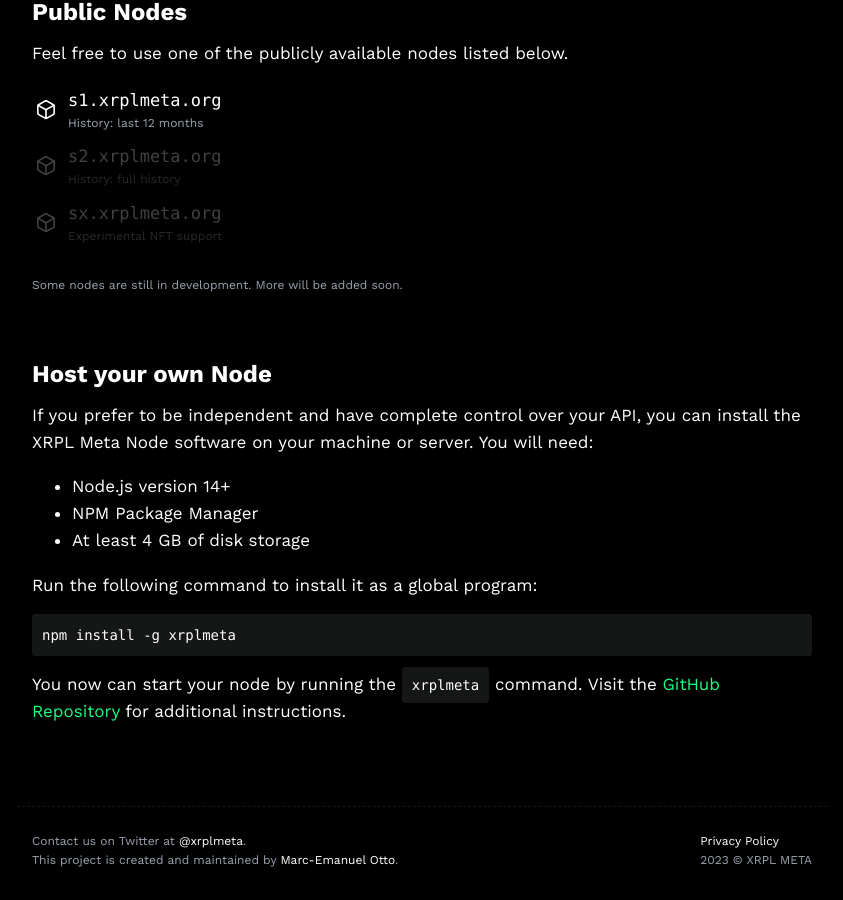
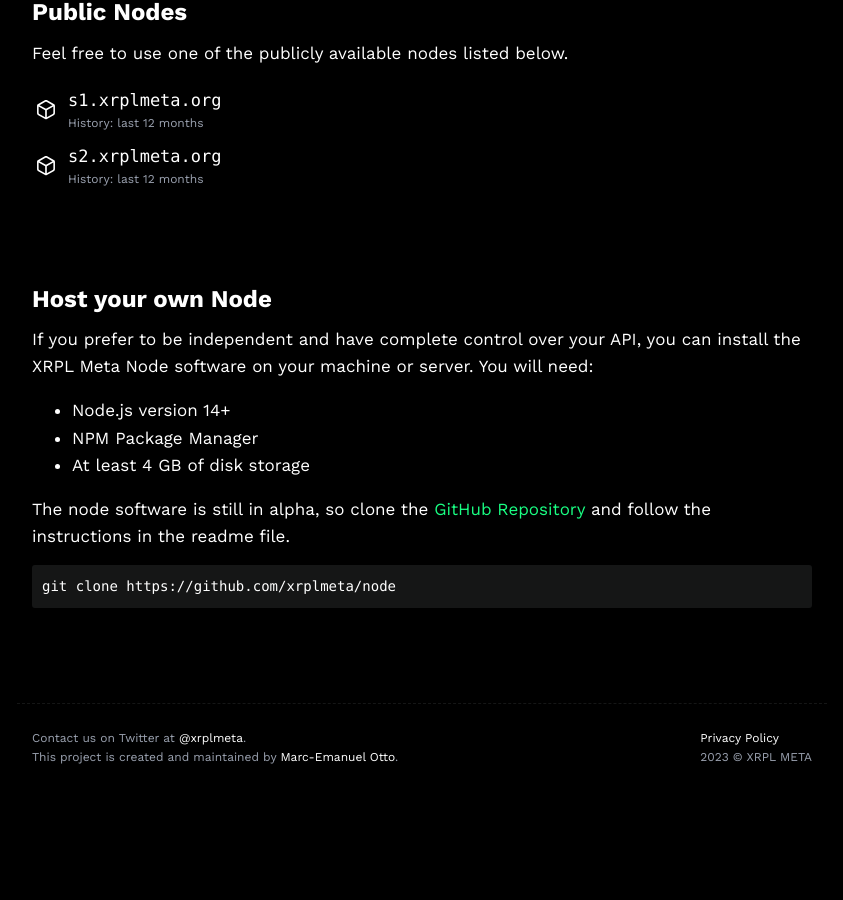
Before and after one commit to xrplmeta/website, a React app: page /docs in a window 1280 px wide. Shown: the part 511-1411 px from the top of the page, without its empty margins (218-1061 px from the left). After the commit the page ends 1308 px from the top, so only its background shows below. Built offline with nearby package versions, Linux system fonts and the light colour scheme.

Commit message:
update deployment docs

```diff
--- a/src/ui/devs/docs/Index.tsx
+++ b/src/ui/devs/docs/Index.tsx
@@ -68,10 +68,8 @@ export default function DevsDocs({ mode }: { mode?: 'rest' | 'websocket' }){
 				<Text>Feel free to use one of the publicly available nodes listed below.</Text>
 				<Stack className="nodes">
 					<Node domain="s1.xrplmeta.org" history="History: last 12 months"/>
-					<Node domain="s2.xrplmeta.org" history="History: full history" offline/>
-					<Node domain="sx.xrplmeta.org" history="Experimental NFT support" offline/>
+					<Node domain="s2.xrplmeta.org" history="History: last 12 months"/>
 				</Stack>
-				<Text className="hint">Some nodes are still in development. More will be added soon.</Text>
 			</Stack>
 			<Stack className="section page-width self-hosted">
 				<Heading>Host your own Node</Heading>
@@ -84,16 +82,12 @@ export default function DevsDocs({ mode }: { mode?: 'rest' | 'websocket' }){
 					<li>NPM Package Manager</li>
 					<li>At least 4 GB of disk storage</li>
 				</ul>
-				<Text>Run the following command to install it as a global program:</Text>
-				<code>npm install -g xrplmeta</code>
 				<Text>
-					<span>You now can start your node by running the </span>
-					<code>xrplmeta</code>
-					<span> command. </span>
-					<span>Visit the </span>
-					<Link to="https://github.com/Mwni/xrplmeta">GitHub Repository</Link>
-					<span> for additional instructions.</span>
+					<span>The node software is still in alpha, so clone the </span>
+					<Link to="https://github.com/xrplmeta/node">GitHub Repository</Link>
+					<span> and follow the instructions in the readme file.</span>
 				</Text>
+				<code>git clone https://github.com/xrplmeta/node</code>
 			</Stack>
 		</Stack>
 	)
```
